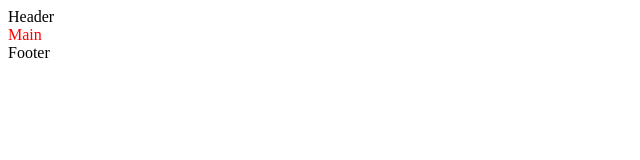
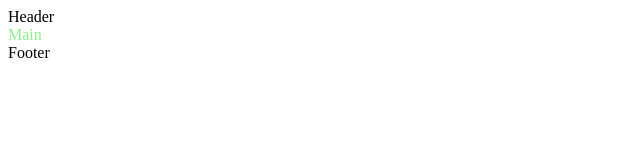
Before and after one commit to tuanthanh16/git-branch-team, a plain HTML site: page index.html in a window 1280 px wide. Shown: the full height of the page, 0-640 px from the left. Drawn offline with Linux system fonts and the light colour scheme.

Commit message:
changed main's color

```diff
--- a/style.css
+++ b/style.css
@@ -1,3 +1,3 @@
 main {
-  color: red;
+  color: lightgreen;
 }
```
